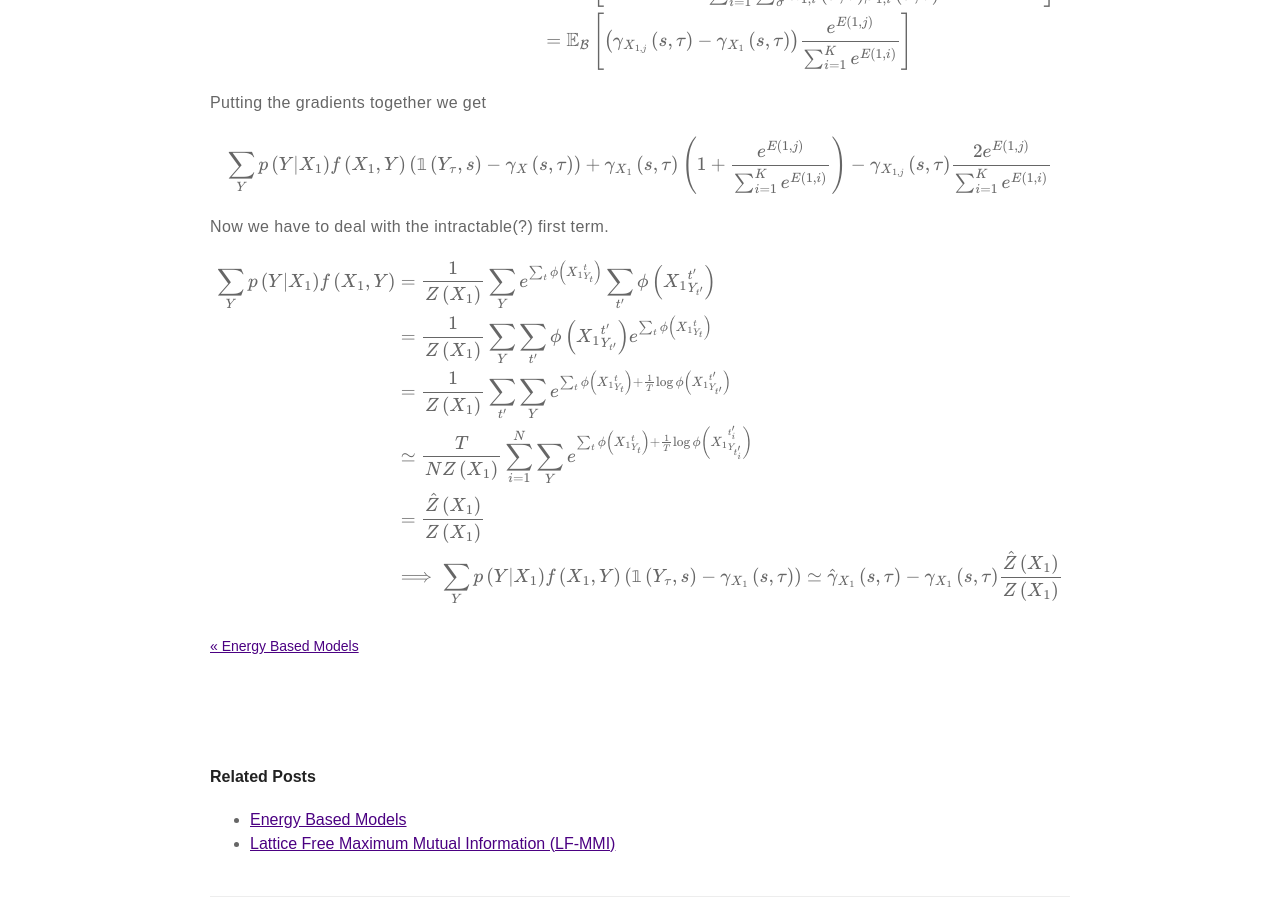
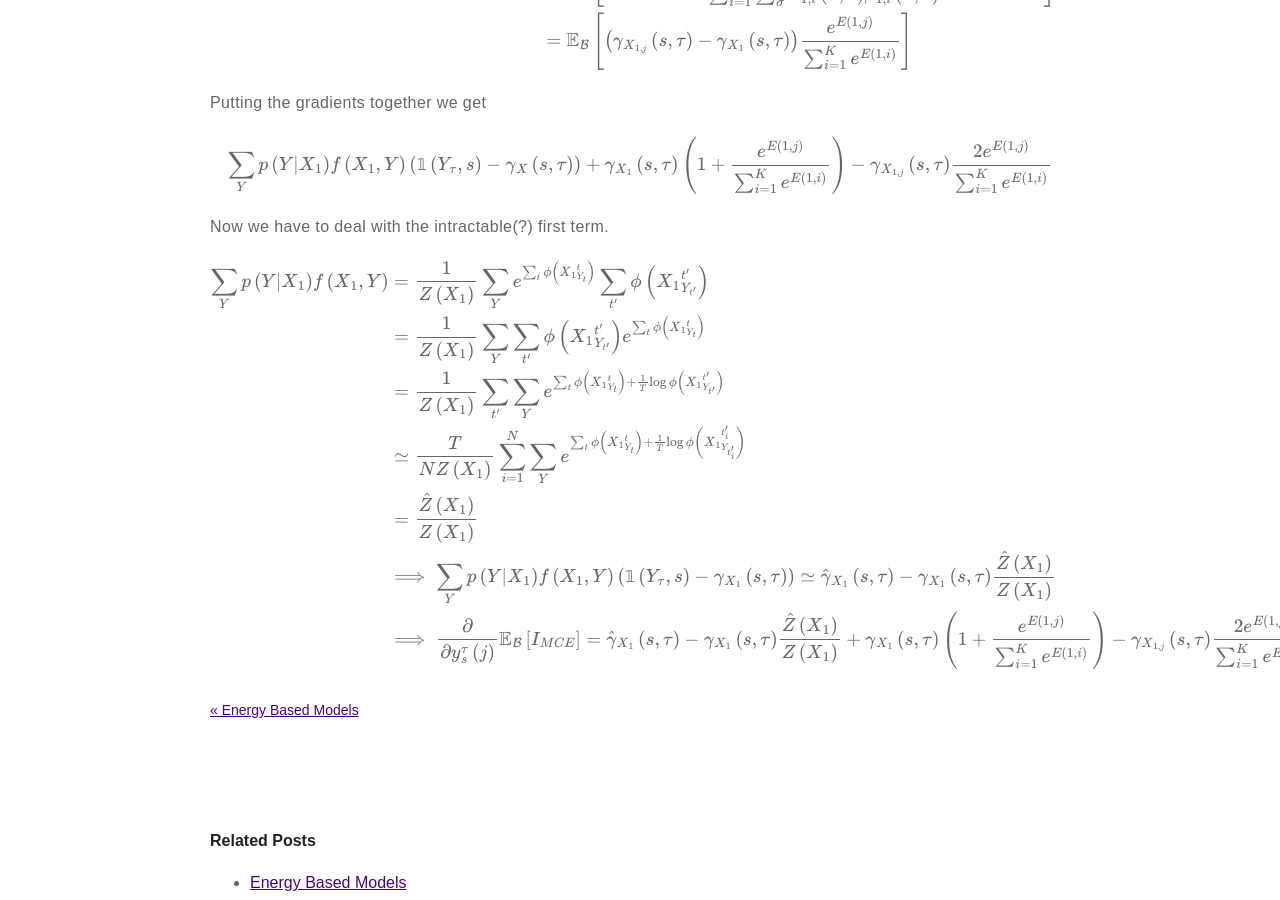
Before and after one commit to m-wiesner/m-wiesner.github.io, a Jekyll site: the page built from _posts/2020-10-30-Variational-Bounds-on-Mutual-Information.markdown, in a window 1280 px wide and 900 px high, scrolled down 9534 px. Built offline with Jekyll 4.4.1, drawn with Linux system fonts in a browser that asks for light colours; formulas are drawn with MathJax 3.

Commit message:
Update 2020-10-30-Variational-Bounds-on-Mutual-Information.markdown

```diff
--- a/_posts/2020-10-30-Variational-Bounds-on-Mutual-Information.markdown
+++ b/_posts/2020-10-30-Variational-Bounds-on-Mutual-Information.markdown
@@ -346,6 +346,7 @@ $$\begin{align}
 &\simeq \frac{T}{N Z\left(X_1\right)} \sum_{i=1}^N \sum_Y e^{\sum_t \phi\left({X_1}_{Y_t}^t\right) + \frac{1}{T}\log{\phi\left({X_1}_{Y_{t_i^{\prime}}}^{t_i^{\prime}}\right)}} \\
 &=\frac{\hat{Z}\left(X_1\right)}{Z\left(X_1\right)} \\
 &\implies \sum_Y p\left(Y | X_1\right) f\left(X_1, Y\right) \left(\mathbb{1}\left(Y_{\tau}, s\right) - \gamma_{X_1}\left(s, \tau\right) \right) \simeq \hat{\gamma}_{X_1}\left(s, \tau\right) - \gamma_{X_1}\left(s, \tau \right) \frac{\hat{Z}\left(X_1\right)}{Z\left(X_1\right)} \\
+&\implies \frac{\partial}{\partial y_s^{\tau}\left(j\right)} \mathbb{E}_{\mathcal{B}}\left[ I_{MCE} \right] = \hat{\gamma}_{X_1}\left(s, \tau\right) - \gamma_{X_1}\left(s, \tau \right) \frac{\hat{Z}\left(X_1\right)}{Z\left(X_1\right)} + \gamma_{X_1}\left(s, \tau\right)\left(1 + \frac{e^{E\left(1, j\right)}}{\sum_{i=1}^K e^{E\left(1, i\right)}}\right) -  \gamma_{X_{1, j}}\left(s, \tau\right) \frac{2e^{E\left(1, j\right)}}{\sum_{i=1}^K e^{E\left(1, i\right)}}
 \end{align}$$
 
 
```
